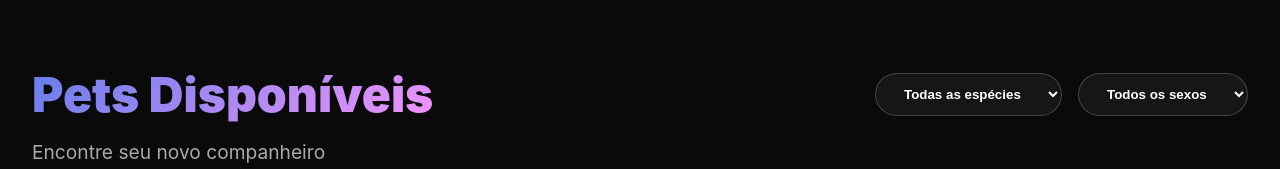
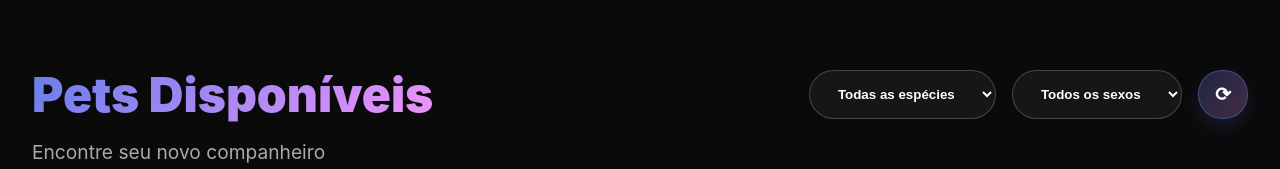
Before and after one commit to RogerioSouza-f/central-de-adocao-if-front, a React (Create React App) app: page / in a window 1280 px wide. Both pictures are taken after a click on the button "Pets". Shown: the part 135-304 px from the top of the page. Built offline with nearby package versions, Linux system fonts and the light colour scheme; no server answers.

Commit message:
refactor/: criação do botão atualizar na lista de animais

```diff
--- a/src/Data/listaAnimais.jsx
+++ b/src/Data/listaAnimais.jsx
@@ -99,6 +99,16 @@ const AnimalsSection = ({ animals, onAdopt, showToast }) => {
                         <option value="Macho">♂️ Macho</option>
                         <option value="Fêmea">♀️ Fêmea</option>
                     </select>
+
+
+                    <button
+                        className="refresh-btn"
+                        onClick={() => window.dispatchEvent(new Event("refreshAnimals"))}
+                        title="Atualizar lista de pets"
+                    >
+                        ⟳
+                    </button>
+
                 </div>
             </div>
 
```
